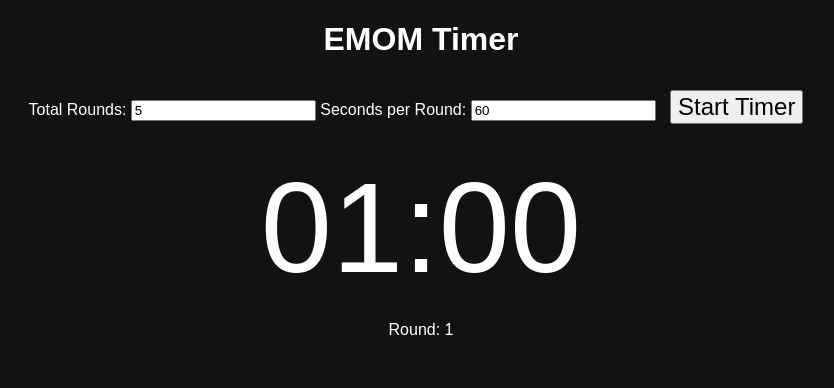
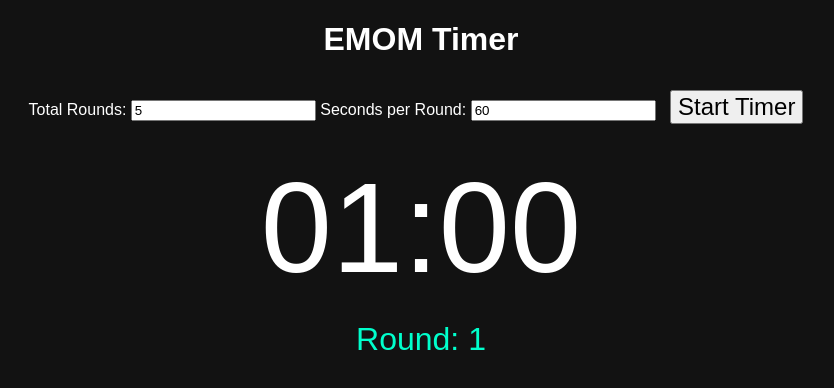
Before and after one commit to Steve929rr/Emom-Timer, a plain HTML site: page index.html in a window 1280 px wide. Shown: the whole page, without its empty margins (219-1053 px from the left). Drawn offline with Linux system fonts and the light colour scheme.

Commit message:
Update style.css

```diff
--- a/style.css
+++ b/style.css
@@ -1,4 +1,3 @@
-/* style.css */
 body {
   text-align: center;
   font-family: sans-serif;
@@ -11,6 +10,12 @@ body {
   margin: 20px;
 }
 
+#round-counter {
+  font-size: 2em;
+  margin-bottom: 20px;
+  color: #00ffcc; /* subtle highlight color */
+}
+
 button {
   font-size: 1.5em;
   margin: 10px;
```
